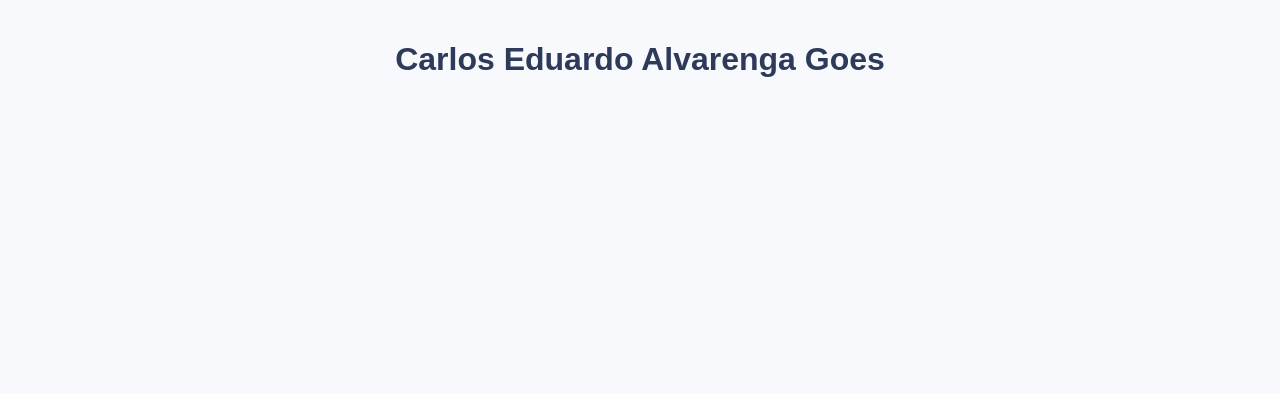
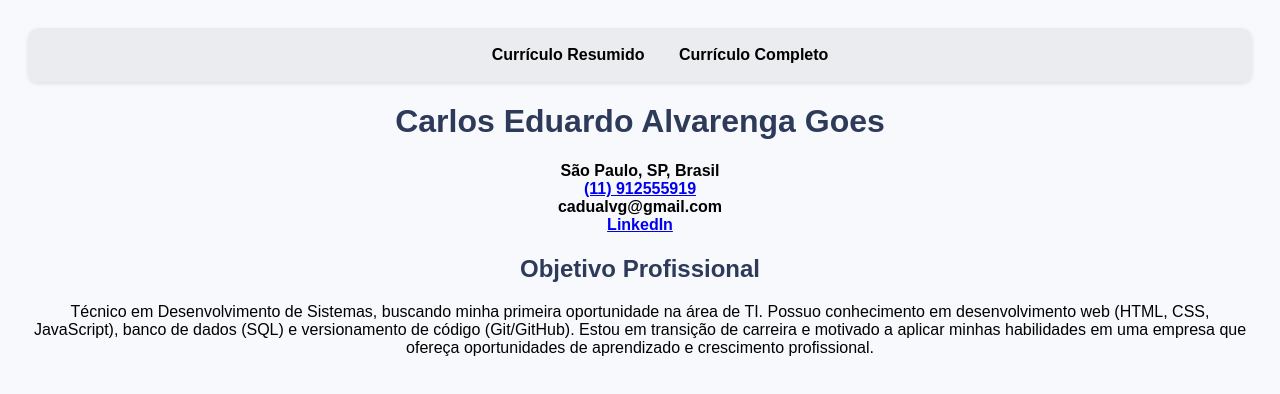
Before and after one commit to cadualvg/meu-curriculo, a plain HTML site: page curriculo.html in a window 1280 px wide. Drawn offline with Linux system fonts and the light colour scheme; a web font is replaced by a local one.

Commit message:
Currículo resumido
Adição da pagina de currículo resumido, porém ainda em desenvolvimento.
Algumas funcionalidades novas usando CSS. também alguns testes de recursos no CSS

```diff
--- a/curriculo.html
+++ b/curriculo.html
@@ -7,8 +7,29 @@
     <link rel="stylesheet" href="style.css">
 </head>
 <body>
-    <h1>
-        Carlos Eduardo Alvarenga Goes
-    </h1>
+    <nav>
+        <ul id="menu">
+            <li><a href="curriculo-resumido.html">Currículo Resumido</a></li>
+            <li class="cv-completo"><a href="curriculo.html">Currículo Completo</a></li>
+        </ul>
+    </nav>
+    <header>
+        <h1 class="titulos">Carlos Eduardo Alvarenga Goes</h1>
+
+        <h4>São Paulo, SP, Brasil<br>
+        <span id="wpp"><a href="
+https://wa.me/5511912555919?text=Olá,%20ví%20seu%20currículo,%20gostaria%20gotaria%20de%20conversar%20com%20você.
+">(11) 912555919</a></span> <br>
+        cadualvg@gmail.com<br>
+        <a href="https://www.linkedin.com/in/carlos-alvarenga-g" target="_blank" >LinkedIn</a></h4>
+
+    </header>
+    <section>
+        <h2 class="titulos">Objetivo Profissional</h2>
+        <p>Técnico em Desenvolvimento de Sistemas, buscando minha primeira oportunidade na área de TI. Possuo
+conhecimento em desenvolvimento web (HTML, CSS, JavaScript), banco de dados (SQL) e versionamento de
+código (Git/GitHub). Estou em transição de carreira e motivado a aplicar minhas habilidades em uma empresa
+que ofereça oportunidades de aprendizado e crescimento profissional.
+</p>
 </body>
 </html>
--- a/style.css
+++ b/style.css
@@ -15,12 +15,74 @@
 body {
     font-family: 'SF Pro', sans-serif;
     background-color: #F7F9FC;
-    margin: 0;
     padding: 20px;
     text-align: center;
 }
 
-h1{
+.titulos{
+    font-family: 'SF Pro', sans-serif;
     font-weight: bold;
     color: #2E3A59;
 }
+
+#menu {
+margin: 0;
+}
+
+#menu a {
+    text-decoration: none;
+    color: #000000;
+    font-weight: bold;
+    padding: 10px 15px;
+}
+
+#menu ul, #menu li {
+	display: inline;
+	list-style-type: none;
+	margin: 0;
+	padding: 0;
+}
+
+nav {
+    background-color: #e5e6e7a2;
+    padding: 18px 0;
+    box-shadow: 0 2px 4px rgba(0, 0, 0, 0.1);
+    border-radius: 10px;
+}
+#menu a:hover {
+    color: #1a1a1a;
+    background-color: #e7e8e9;
+    border-radius: 10px;
+}
+#menu a:active {
+    color: #1a1a1a;
+    background-color: #d0d1d2;
+    border-radius: 10px;
+}
+
+#wpp {
+position: relative;
+cursor: pointer;
+text-decoration: none;
+color: #007bff;
+}
+
+#wpp::after {
+content:'Clique aqui para entrar em contato comigo via WhatsApp' attr(data-tooltip);
+position: absolute;
+top: 50%;
+left: 100%;
+transform: translateY(-50%);
+background-color: rgba(0, 0, 0, 0.8);
+color: white;
+padding: 5px;
+border-radius: 5px;
+white-space: nowrap;
+display: none;
+font-size: 0.875rem;
+z-index: 10;
+}
+
+#wpp:hover::after {
+display: block;
+}
```
Also changed, not shown: curriculo-resumido.html (added, +11 -0 lines).
